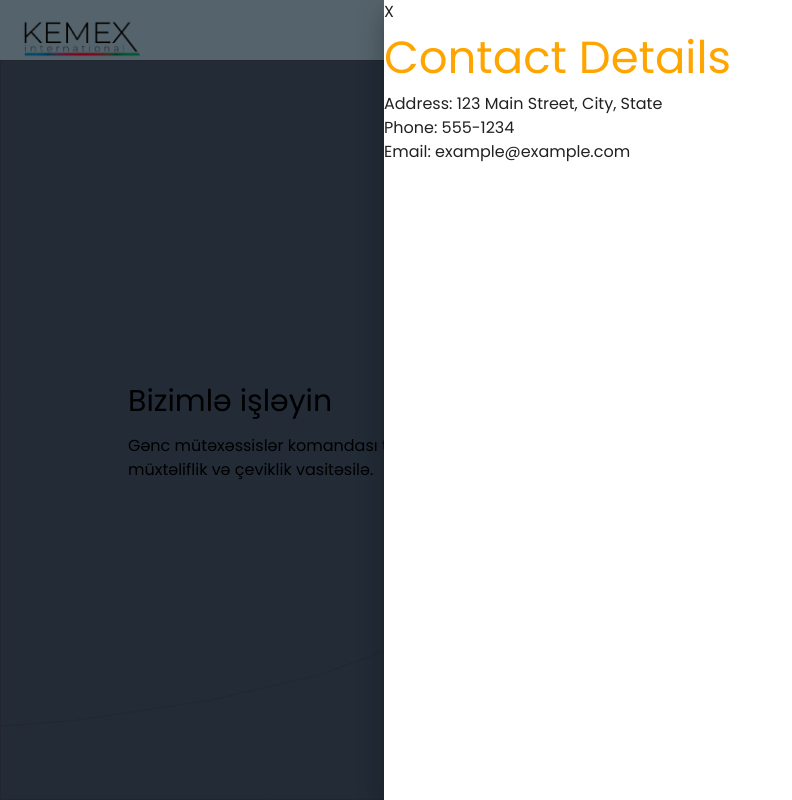
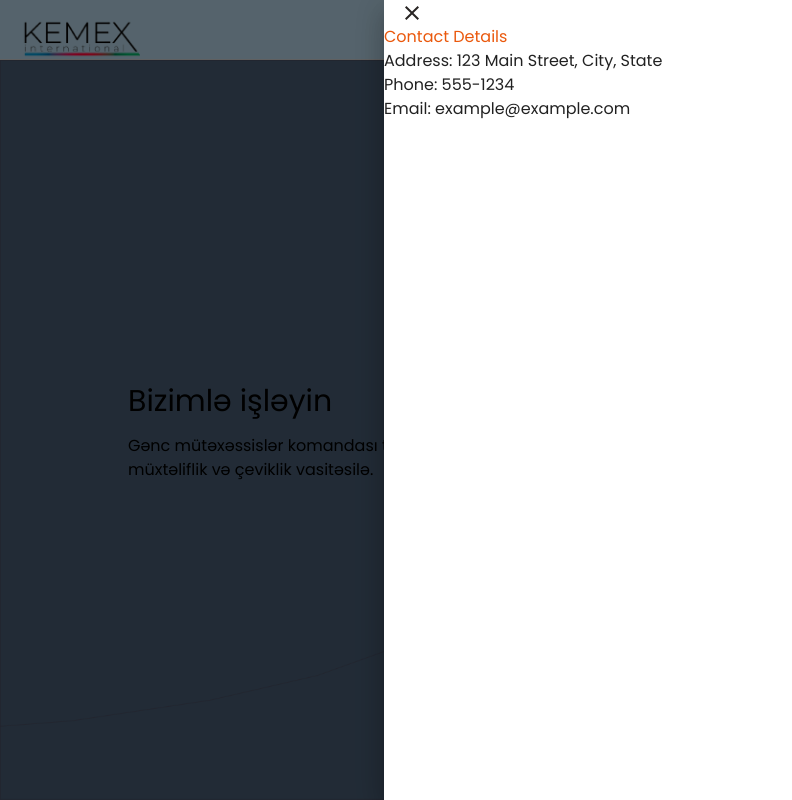
Before and after one commit to eltac-malik/kemex, a React (Vite) app: page / in a window 1280 px wide. Both pictures are taken after a click on the icon 1245 px from the left and 29 px from the top of the page. Shown: the whole page, without its empty margins (0-792 px from the left). Built offline with nearby package versions, Linux system fonts and the light colour scheme.

Commit message:
Eizeek/layout/feature/Drawer-module-css/change-style-tailwind

```diff
--- /dev/null
+++ b/src/layout/Drawer.module.css
@@ -0,0 +1,3 @@
+.close-button{
+    font-weight: bold;
+}
--- a/src/layout/index.jsx
+++ b/src/layout/index.jsx
@@ -2,11 +2,14 @@ import * as React from "react";
 import { useSnapshot } from "valtio";
 
 import Drawer from "@mui/material/Drawer";
+import CloseIcon from '@mui/icons-material/Close';
 
 import { Navbar } from "#/Navbar";
 import { state } from "state";
 import { widthByPercent } from "shared/common";
 import { useScreen } from "shared/hooks";
+
+import style from './Drawer.module.css'
 
 export const Layout = ({ children }) => {
   const snap = useSnapshot(state);
@@ -38,12 +41,10 @@ export const Layout = ({ children }) => {
                 width: widthByPercent(isMobile ? 70 : 100),
               }}
             >
-              <span onClick={closeDrawer}>X</span>
+              <span className={`text-stone-800 font-bold p-4`} onClick={closeDrawer}><CloseIcon/></span>
               <h1
-                style={{
-                  color: "orange",
-                  fontSize: "45px",
-                }}
+                className={`text-orange-600 font-2xl`}
+
               >
                 Contact Details
               </h1>
```
